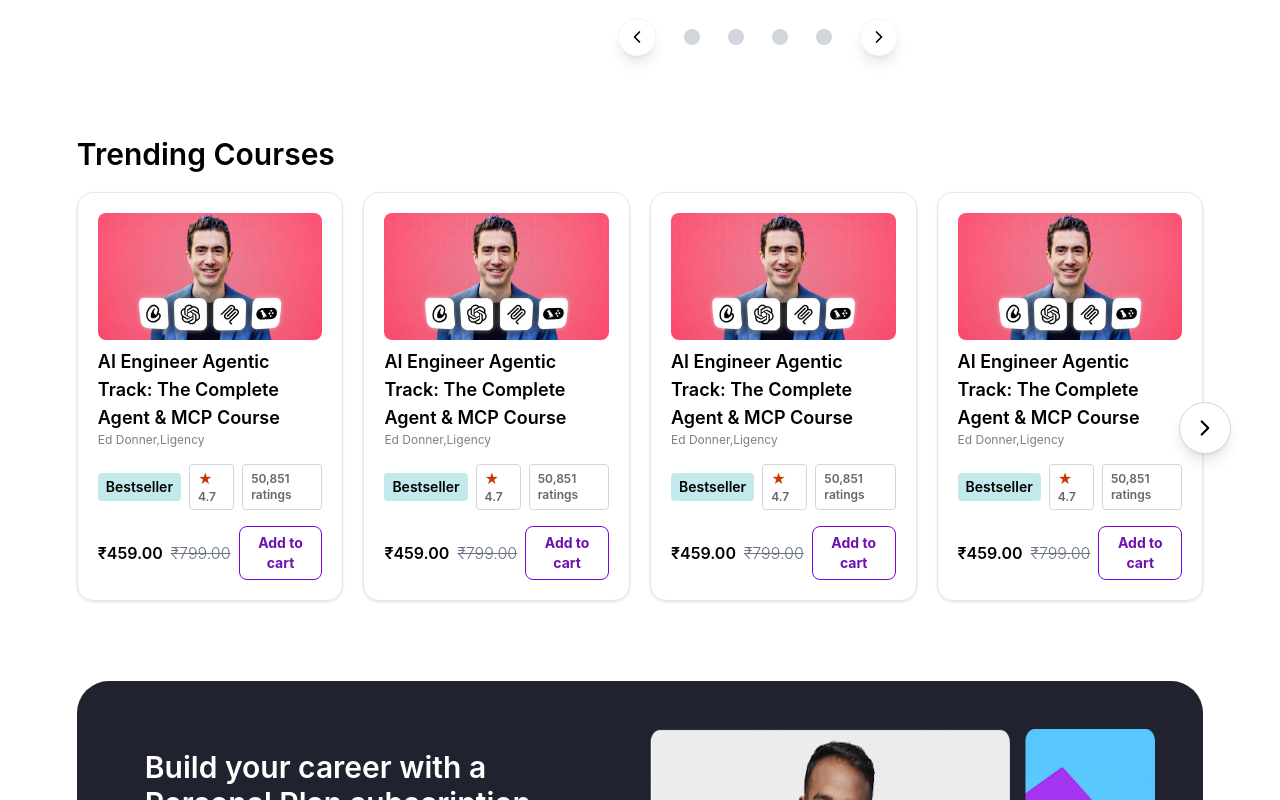
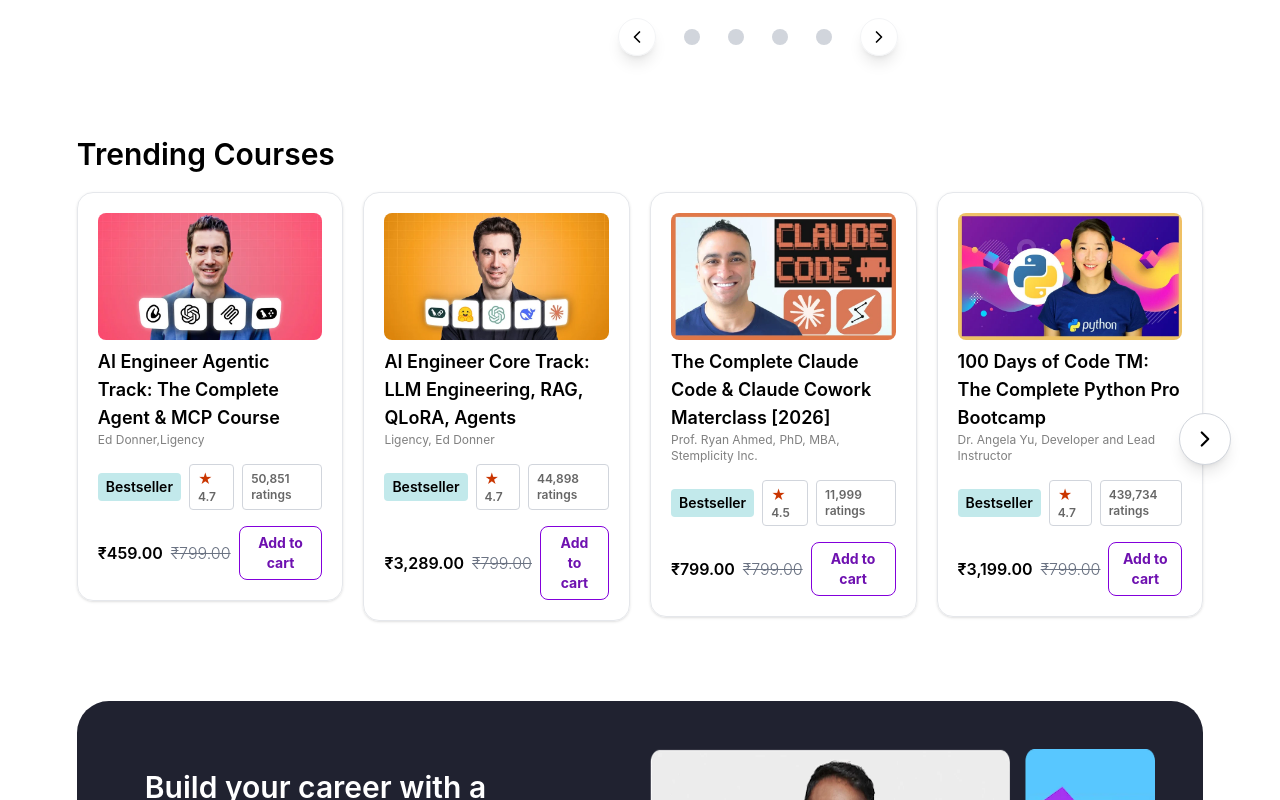
Before and after one commit to Karthikthangadurai/Udemy-clone-React, a React (Vite) app in the folder Client/: page / in a window 1280 px wide. Shown: the part 860-1660 px from the top of the page. Built offline with nearby package versions, Linux system fonts and the light colour scheme.

Commit message:
courses updated

```diff
--- a/Client/src/components/Courses.jsx
+++ b/Client/src/components/Courses.jsx
@@ -1,25 +1,102 @@
 import React from 'react';
 import { ChevronRight } from "lucide-react";
 import image1 from "../assets/images/agentic track.webp";
+import image2 from "../assets/images/core track.webp";
+import image3 from "../assets/images/claude.webp"
+import image4 from "../assets/images/python.webp"
+import image5 from "../assets/images/Ai.webp"
+import image6 from "../assets/images/excel.webp"
+import image7 from "../assets/images/aws.webp"
+import image8 from "../assets/images/full stack.webp"
+
+
+const Course = [
+    {
+        image: image1,
+        title:"AI Engineer Agentic Track: The Complete Agent & MCP Course",
+        tutor:"Ed Donner,Ligency",
+        star:"4.7",
+        ratings:"50,851 ratings",
+        fees:"459.00"
+    },
+    {
+        image: image2,
+        title:"AI Engineer Core Track: LLM Engineering, RAG, QLoRA, Agents",
+        tutor:"Ligency, Ed Donner",
+        star:"4.7",
+        ratings:"44,898 ratings",
+        fees:"3,289.00",
+    },
+    {
+        image: image3,
+        title:"The Complete Claude Code & Claude Cowork Materclass [2026]",
+        tutor:"Prof. Ryan Ahmed, PhD, MBA, Stemplicity Inc.",
+        star:"4.5",
+        ratings:"11,999 ratings",
+        fees:"799.00",
+    },
+    {
+        image: image4,
+        title:"100 Days of Code TM: The Complete Python Pro Bootcamp",
+        tutor:"Dr. Angela Yu, Developer and Lead Instructor",
+        star:"4.7",
+        ratings:"439,734 ratings",
+        fees:"3,199.00",
+    },
+    // {
+    //     image: image5,
+    //     title:"The AI Engineer Course 2026: Complete AI Engineer Bootcamp",
+    //     tutor:"365 Careers",
+    //     star:"4.5",
+    //     ratings:"26,813 ratings",
+    //     fees:"3,089.00",
+    // },
+    //    {
+    //     image: image6,
+    //     title:"Microsoft Excel - Excel from Beginner to Advanced 2026",
+    //     tutor:"Kyle Pew 2,000,000+ Students, Office Newb",
+    //     star:"4.7",
+    //     ratings:"547,667 ratings",
+    //     fees:"3,289.00",
+    // },
+    //    {
+    //     image: image7,
+    //     title:"Ultimate AWS Certified Solutions Architect Associate 2026",
+    //     tutor:"Stephane Maarek | AWS Certified Cloud...",
+    //     star:"4.7",
+    //     ratings:"300,784 ratings",
+    //     fees:"3,469.00",
+    // },
+    //    {
+    //     image: image8,
+    //     title:"The Complete Full-Stack Web Development Bootcamp",
+    //     tutor:"Dr. Angela Yu, Developer and Lead Instructor",
+    //     star:"4.7",
+    //     ratings:"475,989 ratings",
+    //     fees:"3,199.00",
+    // },
+];
 
 const Courses = () => {
   return (
-    <section className="relative w-96 xl:w-[88%] mx-auto my-20">
+    <section className="relative w-[88%] mx-auto my-20">
         <h1 className='text-3xl font-semibold'>Trending Courses </h1>
-        <div className='my-5 flex justify-between items-center gap-5 flex-wrap md:flex-nowrap'>
+
+        <div className='my-5 grid grid-cols-1 md:grid-cols-2 lg:grid-cols-3 xl:grid-cols-4 gap-5'>
+            {Course.map((course,index) =>(
             <a href="#">
-            <div className='border border-gray-200 shadow rounded-2xl p-5 hover:bg-gray-100'>
-                <img src={image1} alt="image" className='w-72 rounded-lg'/>
-                <h2 className='text-lg font-semibold mt-2'>AI Engineer Agentic Track: The Complete Agent & MCP Course</h2>
-                <p className='text-xs text-black/50 mb-2'>Ed Donner,Ligency</p>
+            <div key={index} className='border border-gray-200 shadow rounded-2xl p-5 hover:bg-gray-100'>
+                <img src={course.image} alt="image" className='w-72 rounded-lg'/>
+                <h2 className='text-lg font-semibold mt-2'>{course.title}</h2>
+                <p className='text-xs text-black/50 mb-2'>{course.tutor}</p>
                 <div className='flex items-center gap-2 my-4'>
                     <p className='bg-[#C2E9EB] text-sm font-semibold py-1 px-2 rounded'>Bestseller</p>
-                    <p className='border border-gray-300 text-black/60 text-xs font-semibold py-1 px-2 rounded'><span className='text-sm font-bold text-orange-700'> ★</span> <span> 4.7</span></p>
-                    <p className='border border-gray-300 text-black/60 text-xs font-semibold py-1.5 px-2 rounded'>50,851 ratings</p>
+                    <p className='border border-gray-300 text-black/60 text-xs font-semibold py-1 px-2 rounded'><span className='text-sm font-bold text-orange-700'> ★</span> <span>{course.star}</span></p>
+                    <p className='border border-gray-300 text-black/60 text-xs font-semibold py-1.5 px-2 rounded'>{course.ratings}</p>
                 </div>
                 <div className='flex justify-between items-center gap-2'>
                     <div className='flex items-center gap-2'>
-                        <p className='font-semibold'>&#8377;459.00</p>
+                        <p className='font-semibold'>&#8377;{course.fees}</p>
                         <del className='text-gray-500 font-light'>&#8377;799.00</del>
                     </div>
                     <div>
@@ -28,74 +105,9 @@ const Courses = () => {
                 </div>
             </div>
             </a>
+            ))}
+        </div>
 
-             <a href="#">
-            <div className='border border-gray-200 shadow rounded-2xl p-5 hover:bg-gray-100'>
-                <img src={image1} alt="image" className='w-72 rounded-lg'/>
-                <h2 className='text-lg font-semibold mt-2'>AI Engineer Agentic Track: The Complete Agent & MCP Course</h2>
-                <p className='text-xs text-black/50 mb-2'>Ed Donner,Ligency</p>
-                <div className='flex items-center gap-2 my-4'>
-                    <p className='bg-[#C2E9EB] text-sm font-semibold py-1 px-2 rounded'>Bestseller</p>
-                    <p className='border border-gray-300 text-black/60 text-xs font-semibold py-1 px-2 rounded'><span className='text-sm font-bold text-orange-700'> ★</span> <span> 4.7</span></p>
-                    <p className='border border-gray-300 text-black/60 text-xs font-semibold py-1.5 px-2 rounded'>50,851 ratings</p>
-                </div>
-                <div className='flex justify-between items-center gap-2'>
-                    <div className='flex items-center gap-2'>
-                        <p className='font-semibold'>&#8377;459.00</p>
-                        <del className='text-gray-500 font-light'>&#8377;799.00</del>
-                    </div>
-                    <div>
-                        <button className='text-purple-800 text-sm font-bold border py-1.5 px-3 border-purple-700 rounded-lg cursor-pointer hover:bg-gray-200'>Add to cart</button>
-                    </div>
-                </div>
-            </div>
-            </a>
-
-             <a href="#">
-            <div className='border border-gray-200 shadow rounded-2xl p-5 hover:bg-gray-100'>
-                <img src={image1} alt="image" className='w-72 rounded-lg'/>
-                <h2 className='text-lg font-semibold mt-2'>AI Engineer Agentic Track: The Complete Agent & MCP Course</h2>
-                <p className='text-xs text-black/50 mb-2'>Ed Donner,Ligency</p>
-                <div className='flex items-center gap-2 my-4'>
-                    <p className='bg-[#C2E9EB] text-sm font-semibold py-1 px-2 rounded'>Bestseller</p>
-                    <p className='border border-gray-300 text-black/60 text-xs font-semibold py-1 px-2 rounded'><span className='text-sm font-bold text-orange-700'> ★</span> <span> 4.7</span></p>
-                    <p className='border border-gray-300 text-black/60 text-xs font-semibold py-1.5 px-2 rounded'>50,851 ratings</p>
-                </div>
-                <div className='flex justify-between items-center gap-2'>
-                    <div className='flex items-center gap-2'>
-                        <p className='font-semibold'>&#8377;459.00</p>
-                        <del className='text-gray-500 font-light'>&#8377;799.00</del>
-                    </div>
-                    <div>
-                        <button className='text-purple-800 text-sm font-bold border py-1.5 px-3 border-purple-700 rounded-lg cursor-pointer hover:bg-gray-200'>Add to cart</button>
-                    </div>
-                </div>
-            </div>
-            </a>
-
-             <a href="#">
-            <div className='border border-gray-200 shadow rounded-2xl p-5 hover:bg-gray-100'>
-                <img src={image1} alt="image" className='w-72 rounded-lg'/>
-                <h2 className='text-lg font-semibold mt-2'>AI Engineer Agentic Track: The Complete Agent & MCP Course</h2>
-                <p className='text-xs text-black/50 mb-2'>Ed Donner,Ligency</p>
-                <div className='flex items-center gap-2 my-4'>
-                    <p className='bg-[#C2E9EB] text-sm font-semibold py-1 px-2 rounded'>Bestseller</p>
-                    <p className='border border-gray-300 text-black/60 text-xs font-semibold py-1 px-2 rounded'><span className='text-sm font-bold text-orange-700'> ★</span> <span> 4.7</span></p>
-                    <p className='border border-gray-300 text-black/60 text-xs font-semibold py-1.5 px-2 rounded'>50,851 ratings</p>
-                </div>
-                <div className='flex justify-between items-center gap-2'>
-                    <div className='flex items-center gap-2'>
-                        <p className='font-semibold'>&#8377;459.00</p>
-                        <del className='text-gray-500 font-light'>&#8377;799.00</del>
-                    </div>
-                    <div>
-                        <button className='text-purple-800 text-sm font-bold border py-1.5 px-3 border-purple-700 rounded-lg cursor-pointer hover:bg-gray-200'>Add to cart</button>
-                    </div>
-                </div>
-            </div>
-            </a>
-
-        </div>
         <div className='absolute top-4/7 -right-7'>
             <button className="p-3 rounded-full shadow-lg cursor-pointer border border-gray-300 bg-white hover:bg-gray-100">
               <ChevronRight size={26} />
```
